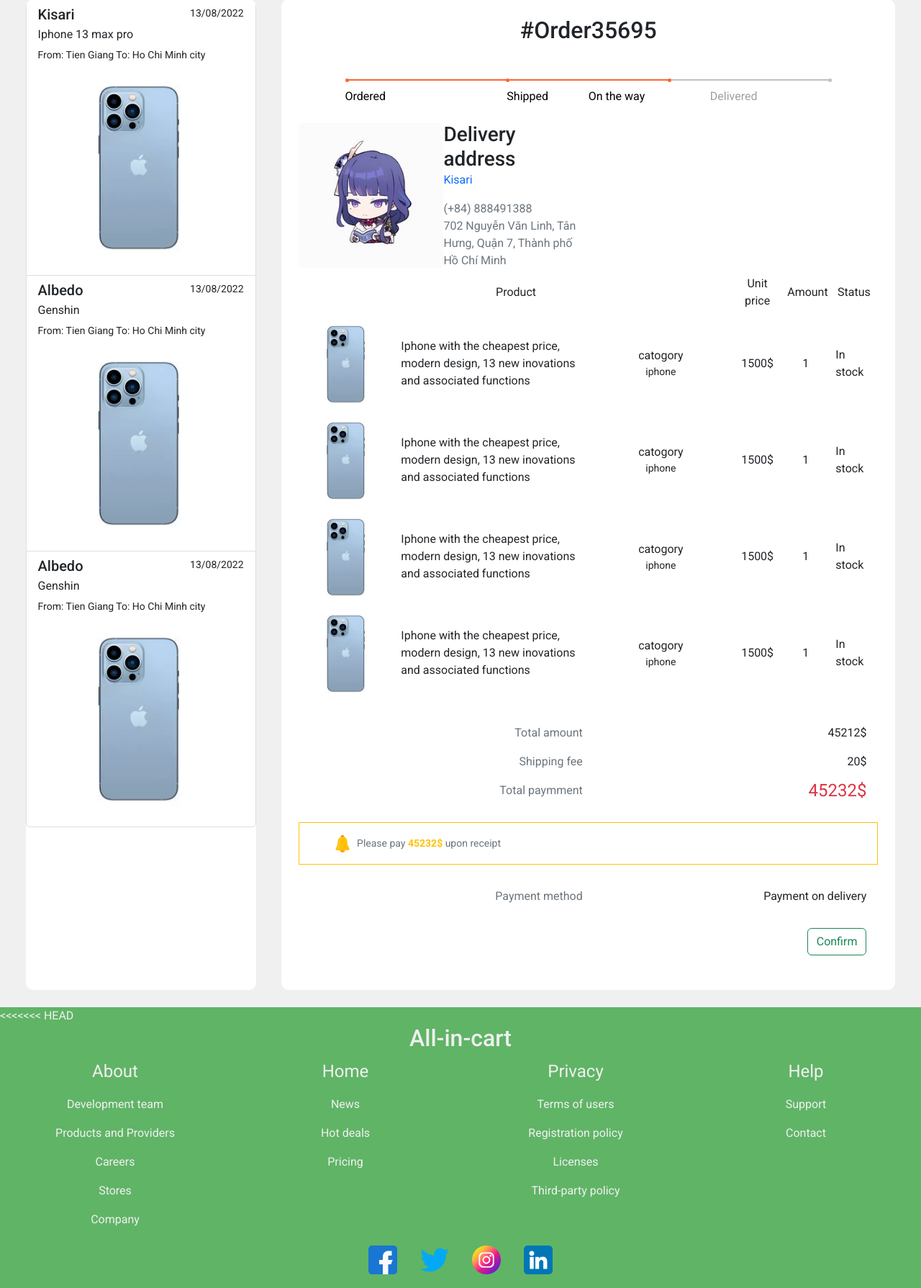
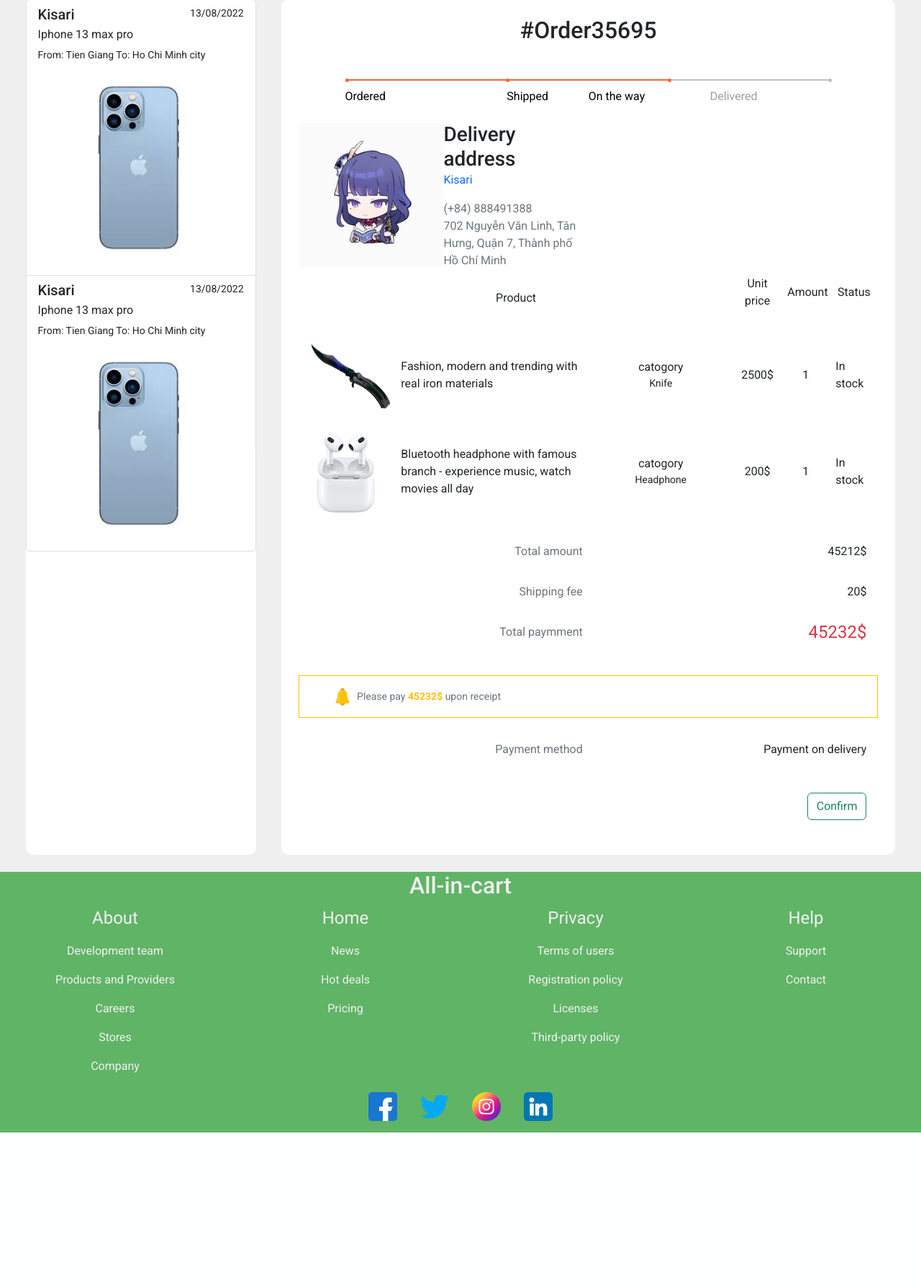
Before and after one commit to ThucT4/WebProg_GroupPro, a PHP site: page /server/shipperPage.php in a window 1280 px wide. Shown: the part 131-1920 px from the top of the page at 72% size. After the commit the page ends 1704 px from the top, so only its background shows below. Run offline with PHP 8.4, Linux system fonts and the light colour scheme; data comes from the database, SQL or seed files in the repository.

Commit message:
product list testing and convert from stdClasss to class

```diff
--- /dev/null
+++ b/server/order.txt
@@ -0,0 +1,2 @@
+O:5:"Order":9:{s:2:"id";s:5:"35981";s:12:"customerName";s:6:"Kisari";s:11:"productName";s:17:"Iphone 13 max pro";s:3:"img";s:25:"../public/img/iphone.webp";s:9:"productID";s:5:"SB386";s:4:"date";s:10:"13/08/2022";s:4:"from";s:10:"Tien Giang";s:2:"to";s:16:"Ho Chi Minh city";s:11:"productList";a:2:{i:0;O:7:"Product":7:{s:9:"productID";s:6:"SB3589";s:3:"img";s:26:"../public/img/product1.png";s:10:"productDes";s:53:"Fashion, modern and trending with real iron materials";s:8:"category";s:5:"Knife";s:9:"unitPrice";s:5:"2500$";s:6:"amount";s:1:"1";s:6:"status";s:8:"In stock";}i:1;O:7:"Product":7:{s:9:"productID";s:5:"UI359";s:3:"img";s:27:"../public/img/product2.webp";s:10:"productDes";s:79:"Bluetooth headphone with famous branch - experience music, watch movies all day";s:8:"category";s:9:"Headphone";s:9:"unitPrice";s:4:"200$";s:6:"amount";s:1:"1";s:6:"status";s:8:"In stock";}}}O:5:"Order":9:{s:2:"id";s:5:"35981";s:12:"customerName";s:6:"Kisari";s:11:"productName";s:17:"Iphone 13 max pro";s:3:"img";s:25:"../public/img/iphone.webp";s:9:"productID";s:5:"SB386";s:4:"date";s:10:"13/08/2022";s:4:"from";s:10:"Tien Giang";s:2:"to";s:16:"Ho Chi Minh city";s:11:"productList";a:1:{i:0;O:7:"Product":7:{s:9:"productID";s:6:"SB3589";s:3:"img";s:26:"../public/img/product1.png";s:10:"productDes";s:53:"Fashion, modern and trending with real iron materials";s:8:"category";s:5:"Knife";s:9:"unitPrice";s:5:"2500$";s:6:"amount";s:1:"1";s:6:"status";s:8:"In stock";}}}
+O:5:"Order":9:{s:2:"id";s:5:"35982";s:12:"customerName";s:6:"Kisari";s:11:"productName";s:17:"Iphone 13 max pro";s:3:"img";s:25:"../public/img/iphone.webp";s:9:"productID";s:5:"SB386";s:4:"date";s:10:"13/08/2022";s:4:"from";s:10:"Tien Giang";s:2:"to";s:16:"Ho Chi Minh city";s:11:"productList";a:1:{i:0;O:7:"Product":7:{s:9:"productID";s:6:"SB3589";s:3:"img";s:26:"../public/img/product1.png";s:10:"productDes";s:53:"Fashion, modern and trending with real iron materials";s:8:"category";s:5:"Knife";s:9:"unitPrice";s:5:"2500$";s:6:"amount";s:1:"1";s:6:"status";s:8:"In stock";}}}
--- a/server/shipperPage.php
+++ b/server/shipperPage.php
@@ -1,36 +1,84 @@
 <?php
-// $obj = new stdClass();
-// $obj->id = "35981";
-// $obj->customerName = "Kisari";
-// $obj->productName = "Iphone 13 max pro";
-// $obj->img = "../public/img/iphone.webp";
-// $obj->productID = "SB386";
-// $obj->date = "13/08/2022";
-// $obj->from = "Tien Giang";
-// $obj->to = "Ho Chi Minh city";
 
+class Product
+{
+    public $productID;
+    public $img;
+    public $productDes;
+    public $category;
+    public $unitPrice;
+    public $amount;
+    public $status;
 
-// $objData = serialize( $obj);
-$filePath = getcwd() . DIRECTORY_SEPARATOR . "test.db";
+    public function __construct($productID, $img, $productDes, $category, $unitPrice, $amount, $status)
+    {
+        $this->productID  = $productID;
+        $this->img  = $img;
+        $this->productDes = $productDes;
+        $this->category  = $category;
+        $this->unitPrice = $unitPrice;
+        $this->amount = $amount;
+        $this->status = $status;
+    }
+}
+class Order
+// implements \JsonSerializable
+{
+    public $id;
+    public $customerName;
+    public $productName;
+    public $img;
+    public $productID;
+    public $date;
+    public $from;
+    public $to;
+    public $productList;
+
+    public function __construct($id, $customerName, $productName, $img, $productID, $date, $from, $to)
+    {
+        $product1 = new Product("SB3589", "../public/img/product1.png", "Fashion, modern and trending with real iron materials", "Knife", "2500$", "1", "In stock");
+        $product2 = new Product("UI359", "../public/img/product2.webp", "Bluetooth headphone with famous branch - experience music, watch movies all day", "Headphone", "200$", "1", "In stock");
+        $this->id  = $id;
+        $this->customerName = $customerName;
+        $this->productName  = $productName;
+        $this->img = $img;
+        $this->productID = $productID;
+        $this->date = $date;
+        $this->from = $from;
+        $this->to = $to;
+        $this->productList = array($product1, $product2);
+    }
+
+    // public function jsonSerialize()
+    // {
+    //     return array(
+    //         'id'  => $this->id,
+    //         'customerName' => $this->customerName,
+    //         'productName'  => $this->productName,
+    //         'img' => $this->img,
+    //         'productID' => $this->productID,
+    //         'date' => $this->date,
+    //         'from' => $this->from,
+    //         'to' => $this->to,
+    //     );
+    // }
+}
+
+$obj = new Order("35981", "Kisari", "Iphone 13 max pro", "../public/img/iphone.webp", "SB386", "13/08/2022", "Tien Giang", "Ho Chi Minh city");
+// $objData = serialize($obj);
+$filePath = getcwd() . DIRECTORY_SEPARATOR . "order.txt";
 // if (is_writable($filePath)) {
 //     $file = fopen($filePath, "a");
 //     fwrite($file, $objData);
 //     fwrite($file, "\n");
 //     fclose($file);
 // }
-
-//             if (file_exists($filePath)){
-//                 $objData = file_get_contents($filePath);
-//                 $obj = unserialize($objData);
-//                 if (!empty($obj)){
-//                     $name = $obj->name;
-//                     $birthdate = $obj->birthdate;
-//                     $position = $obj->position;
-//                     echo $name, $birthdate, $position;
-//                 }
-// }
+if (file_exists($filePath)) {
+    $objData = file_get_contents($filePath);
+    $obj = unserialize($objData);
+}
 $orderList = [];
-$currentOrder = new stdClass();
+$index = 0;
 if (file_exists($filePath)) {
     $file = fopen($filePath, "r");
     while (!feof($file)) {
@@ -135,47 +183,42 @@ fclose($file);
                         </div>
                     </div>
                 </div> -->
-                <div class="product-list">
-                    <div class="product-list-item d-flex align-items-center h-100 text-md-center">
+                <div class="product">
+                    <div class="d-flex align-items-center h-100 text-md-center">
                         <div class="col-8 col-md-9">Product</div>
                         <p class="col-2 col-md-1 p-md-2">Unit price</p>
                         <p class="col-1 p-md-2">Amount</p>
                         <p class="col-1 p-md-2">Status</p>
                     </div>
                     <?php
-                    foreach ($orderList as $cur) :
+                    foreach ($orderList[$index]->productList as $cur) :
                     ?>
-                    <div class="product-list-item d-flex align-items-center h-100">
-                        <img class="col-3 col-md-2 img-fluid rounded" src="/public/img/iphone.webp" alt="iphone">
-                        <p class="col-3 col-md-4 p-md-2">Iphone with the cheapest
-                            price,
-                            modern
-                            design, 13
-                            new
-                            inovations and
-                            associated
-                            functions</p>
-                        <div class="catogory col-2 col-md-3 d-flex flex-column p-md-2 text-md-center">
-                            <span>catogory</span>
-                            <small>iphone</small>
+                    <div class="product-list" id="product-list">
+                        <div class="product-list-item d-flex align-items-center h-100">
+                            <img class="col-3 col-md-2 img-fluid rounded" src="<?= $cur->img ?>" alt="<?= $cur->img ?>">
+                            <p class="col-3 col-md-4 p-md-2"><?= $cur->productDes ?></p>
+                            <div class="catogory col-2 col-md-3 d-flex flex-column p-md-2 text-md-center">
+                                <span>catogory</span>
+                                <small><?= $cur->category ?></small>
+                            </div>
+                            <p class="col-2 col-md-1 price p-md-2 text-md-center"><?= $cur->unitPrice ?></p>
+                            <p class="col-1 amount p-md-2 text-md-center"><?= $cur->amount ?></p>
+                            <p class="col-1 status p-md-2"><?= $cur->status ?></p>
                         </div>
-                        <p class="col-2 col-md-1 price p-md-2 text-md-center">1500$</p>
-                        <p class="col-1 amount p-md-2 text-md-center">1</p>
-                        <p class="col-1 status p-md-2">In stock</p>
                     </div>
                     <?php endforeach; ?>
                 </div>
                 <div class="my-md-4">
-                    <div class="product-list-item d-flex align-items-center h-100">
+                    <div class="d-flex align-items-center h-100">
                         <p class="col-6 col-md-6 p-md-2 text-secondary text-end">
                             Total amount</p>
                         <p class="col-6 col-md-6 text-md-end pe-md-3">45212$</p>
                     </div>
-                    <div class="product-list-item d-flex align-items-center h-100">
+                    <div class="d-flex align-items-center h-100">
                         <p class="col-6 col-md-6 p-md-2 text-secondary text-end">Shipping fee</p>
                         <p class="col-6 col-md-6 text-md-end pe-md-3">20$</p>
                     </div>
-                    <div class="product-list-item d-flex align-items-center h-100">
+                    <div class="d-flex align-items-center h-100">
                         <p class="col-6 col-md-6 p-md-2 text-secondary text-end">Total paymment</p>
                         <p class="col-6 col-md-6 text-md-end pe-md-3 fs-4 text-danger">45232$</p>
                     </div>
@@ -189,7 +232,7 @@ fclose($file);
                         Please pay <strong class="text-warning">45232$</strong> upon receipt</small>
                 </div>
                 <div class="my-md-4">
-                    <div class="product-list-item d-flex align-items-center h-100">
+                    <div class="d-flex align-items-center h-100">
                         <p class="col-6 col-md-6 p-md-2 text-secondary text-end">
                             Payment method</p>
                         <p class="col-6 col-md-6 text-md-end pe-md-3">
@@ -213,9 +256,17 @@ function showDetails($cur) {
     var orderObjectData = '<?php echo json_encode($orderItem); ?>';
     var orderObject = JSON.parse(orderObjectData);
     if (orderObject.id == $cur.trim()) {
-        console.log(orderObject);
+        var productSection = document.getElementsByClassName("product-list");
+        for (var i = productSection.length - 1; i >= 0; i--) {
+            productSection[i].parentNode.removeChild(productSection[i]);
+        }
+
+
     }
     <?php endforeach; ?>
+
+
+
 }
 </script>
 
--- a/src/components/footer/footer.html
+++ b/src/components/footer/footer.html
@@ -1,78 +1,3 @@
-<<<<<<< HEAD <!DOCTYPE html>
-    <html lang="en">
-
-    <head>
-        <meta charset="UTF-8">
-        <meta http-equiv="X-UA-Compatible" content="IE=edge">
-        <meta name="viewport" content="width=device-width, initial-scale=1.0">
-        <title>Document</title>
-        <link rel="stylesheet" href="/public/bootstrap/css/bootstrap.min.css">
-        <link rel="stylesheet" href="/src/assets/styles/footer.css">
-        <style>
-            @import url('https://fonts.googleapis.com/css2?family=Roboto:ital,wght@0,100;0,300;0,400;0,500;0,700;0,900;1,100;1,300;1,400;1,500;1,700;1,900&display=swap');
-        </style>
-    </head>
-
-    <body>
-        <footer>
-            <h2 class="text-center w-100 fs-2 m-0">
-                All-in-cart
-            </h2>
-            <div class="d-flex justify-items-center text-center">
-                <ul class="col-3 list-group footer-link">
-                    <li class="list-group-item fs-4">About</li>
-                    <li class="list-group-item">Development team</li>
-                    <li class="list-group-item">Products and Providers</li>
-                    <li class="list-group-item">Careers</li>
-                    <li class="list-group-item">Stores</li>
-                    <li class="list-group-item">Company</li>
-                </ul>
-                <ul class="col-3 list-group footer-link">
-                    <li class="list-group-item fs-4">Home</li>
-                    <li class="list-group-item">News</li>
-                    <li class="list-group-item">Hot deals</li>
-                    <li class="list-group-item">Pricing</li>
-                </ul>
-                <ul class="col-3 list-group footer-link">
-                    <li class="list-group-item fs-4">Privacy</li>
-                    <li class="list-group-item">Terms of users</li>
-                    <li class="list-group-item">Registration policy</li>
-                    <li class="list-group-item">Licenses</li>
-                    <li class="list-group-item">Third-party policy</li>
-                </ul>
-                <ul class="col-3 list-group footer-link">
-                    <li class="list-group-item fs-4">Help</li>
-                    <li class="list-group-item">Support</li>
-                    <li class="list-group-item">Contact</li>
-                </ul>
-            </div>
-            <nav class="navbar navbar-expand-md navbar-light d-flex space-between px-lg-4">
-                <div class="collapse navbar-collapse justify-content-center" id="navbarNav">
-                    <ul class="navbar-nav fs-5">
-                        <li class="nav-item">
-                            <a class="nav-link text-light px-3" href="#"><img class="icon"
-                                    src="/public/img/facebook.png" alt="facebook"></a>
-                        </li>
-                        <li class="nav-item">
-                            <a class="nav-link text-light px-3" href="#"><img class="icon" src="/public/img/twitter.png"
-                                    alt="facebook"></a>
-                        </li>
-                        <li class="nav-item">
-                            <a class="nav-link text-light px-3" href="#"><img class="icon"
-                                    src="/public/img/instagram.png" alt="facebook"></a>
-                        </li>
-                        <li class="nav-item">
-                            <a class="nav-link text-light px-3" href="#"><img class="icon"
-                                    src="/public/img/linkedin.png" alt="facebook"></a>
-                        </li>
-
-                    </ul>
-                </div>
-            </nav>
-        </footer>
-    </body>
-
-    =======
 <!DOCTYPE html>
 <html lang="en">
 
@@ -128,83 +53,25 @@
             <div class="collapse navbar-collapse justify-content-center" id="navbarNav">
                 <ul class="navbar-nav fs-5">
                     <li class="nav-item">
-                            <a class="nav-link text-light px-3" href="#"><img class="icon"
-                                    src="/public/img/facebook.png" alt="facebook"></a>
+                        <a class="nav-link text-light px-3" href="#"><img class="icon" src="/public/img/facebook.png"
+                                alt="facebook"></a>
                     </li>
                     <li class="nav-item">
                         <a class="nav-link text-light px-3" href="#"><img class="icon" src="/public/img/twitter.png"
                                 alt="facebook"></a>
                     </li>
                     <li class="nav-item">
-                            <a class="nav-link text-light px-3" href="#"><img class="icon"
-                                    src="/public/img/instagram.png" alt="facebook"></a>
+                        <a class="nav-link text-light px-3" href="#"><img class="icon" src="/public/img/instagram.png"
+                                alt="facebook"></a>
                     </li>
                     <li class="nav-item">
-                            <a class="nav-link text-light px-3" href="#"><img class="icon"
-                                    src="/public/img/linkedin.png" alt="facebook"></a>
+                        <a class="nav-link text-light px-3" href="#"><img class="icon" src="/public/img/linkedin.png"
+                                alt="facebook"></a>
                     </li>
-                        <footer>
-                            <h2 class="text-center w-100 fs-2 m-0">
-                                All-in-cart
-                            </h2>
-                            <div class="d-flex justify-items-center text-center">
-                                <ul class="col-3 list-group footer-link">
-                                    <li class="list-group-item fs-4">About</li>
-                                    <li class="list-group-item">Development team</li>
-                                    <li class="list-group-item">Products and Providers</li>
-                                    <li class="list-group-item">Careers</li>
-                                    <li class="list-group-item">Stores</li>
-                                    <li class="list-group-item">Company</li>
-                                </ul>
-                                <ul class="col-3 list-group footer-link">
-                                    <li class="list-group-item fs-4">Home</li>
-                                    <li class="list-group-item">News</li>
-                                    <li class="list-group-item">Hot deals</li>
-                                    <li class="list-group-item">Pricing</li>
-                                </ul>
-                                <ul class="col-3 list-group footer-link">
-                                    <li class="list-group-item fs-4">Privacy</li>
-                                    <li class="list-group-item">Terms of users</li>
-                                    <li class="list-group-item">Registration policy</li>
-                                    <li class="list-group-item">Licenses</li>
-                                    <li class="list-group-item">Third-party policy</li>
-                                </ul>
-                                <ul class="col-3 list-group footer-link">
-                                    <li class="list-group-item fs-4">Help</li>
-                                    <li class="list-group-item">Support</li>
-                                    <li class="list-group-item">Contact</li>
-                                </ul>
-                            </div>
-                            <nav class="navbar navbar-expand-md navbar-light d-flex space-between px-lg-4">
-                                <div class="collapse navbar-collapse justify-content-center" id="navbarNav">
-                                    <ul class="navbar-nav fs-5">
-                                        <li class="nav-item">
-                                            <a class="nav-link text-light px-3" href="#"><img class="icon"
-                                                    src="/public/img/facebook.png" alt="facebook"></a>
-                                        </li>
-                                        <li class="nav-item">
-                                            <a class="nav-link text-light px-3" href="#"><img class="icon"
-                                                    src="/public/img/twitter.png" alt="facebook"></a>
-                                        </li>
-                                        <li class="nav-item">
-                                            <a class="nav-link text-light px-3" href="#"><img class="icon"
-                                                    src="/public/img/instagram.png" alt="facebook"></a>
-                                        </li>
-                                        <li class="nav-item">
-                                            <a class="nav-link text-light px-3" href="#"><img class="icon"
-                                                    src="/public/img/linkedin.png" alt="facebook"></a>
-                                        </li>
-
-                                    </ul>
-                                </div>
-                            </nav>
-                        </footer>
                 </ul>
             </div>
         </nav>
     </footer>
 </body>
 
-    >>>>>>> 3f183b8945cd3b51b1c4701192a6cc03119e1796
-
 </html>
```
Also changed, not shown: public/img/product1.png (added), public/img/product2.webp (added), server/product.txt (added), server/test.db (deleted). Lines whose indentation alone changed are shown as unchanged.
